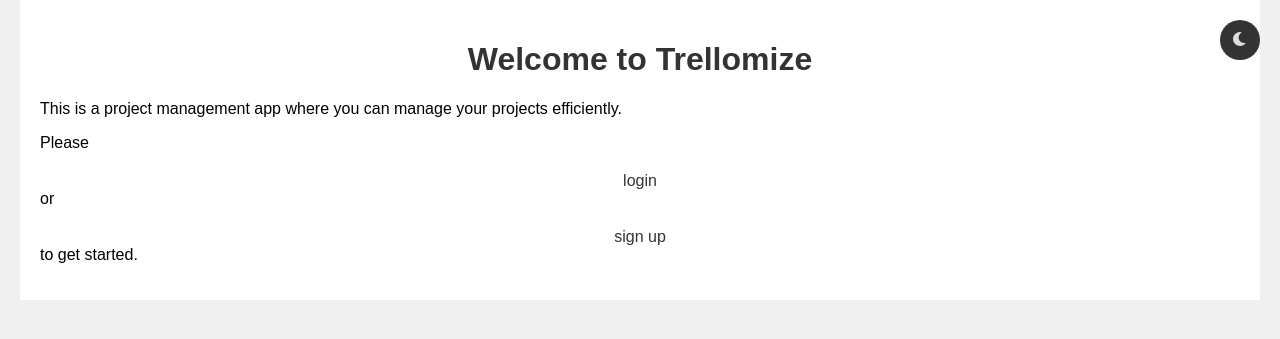
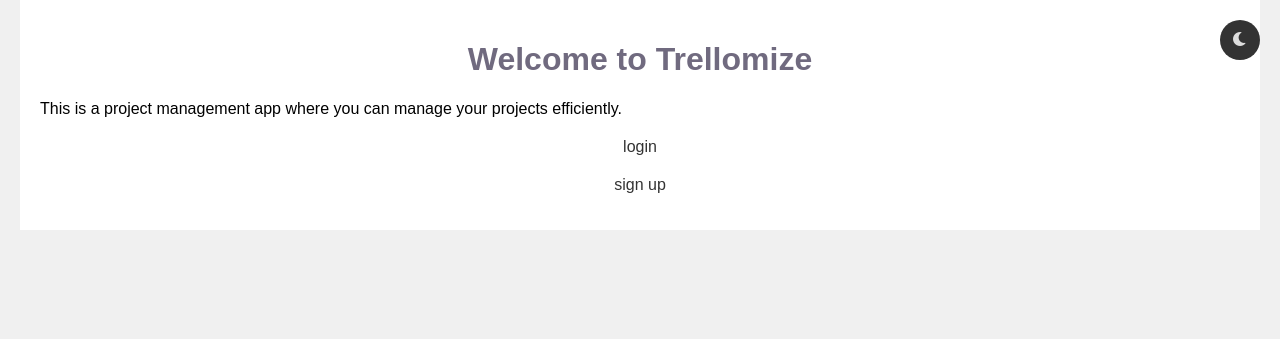
Before and after one commit to MohammadMahdi-Sharifbeigy/Trellomize, a Flask app: page / in a window 1280 px wide. Shown: the top 339 px of the page. Run offline with Flask 3, Linux system fonts and the light colour scheme.

Commit message:
change some detales

```diff
--- a/static/styles.css
+++ b/static/styles.css
@@ -15,7 +15,7 @@ body {
 }
 
 h1 {
-    color: #333;
+    color: #706a7f;
     text-align: center;
 }
 
--- a/templates/index.html
+++ b/templates/index.html
@@ -23,7 +23,7 @@
     <div class="container">
         <h1>Welcome to Trellomize</h1>
         <p>This is a project management app where you can manage your projects efficiently.</p>
-        <p>Please <a href="{{ url_for('login') }}">login</a> or <a href="{{ url_for('sign_up') }}">sign up</a> to get started.</p>
+        <p><a href="{{ url_for('login') }}">login</a><a href="{{ url_for('sign_up') }}">sign up</a></p>
     </div>
 
     <script>
```
